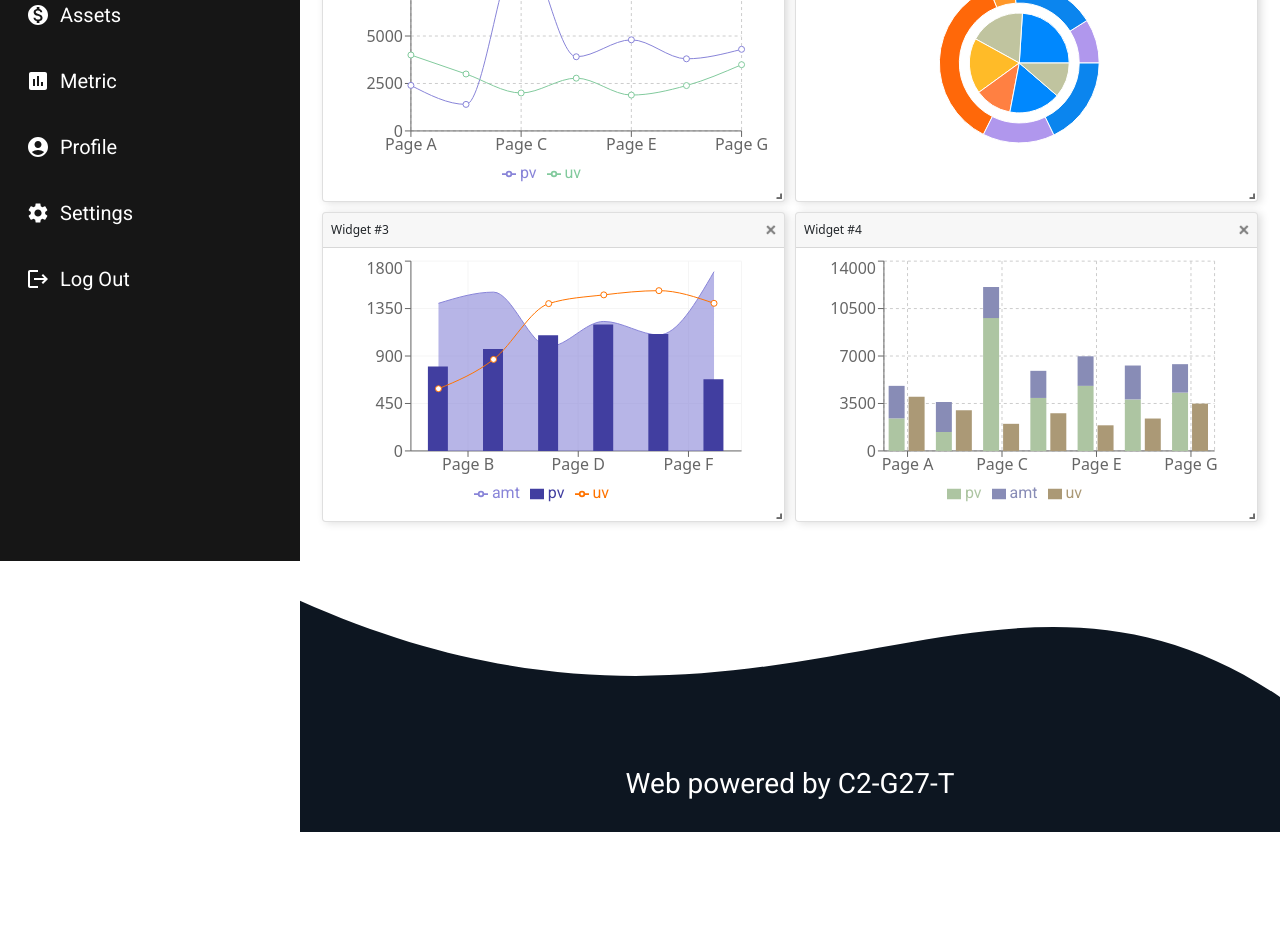
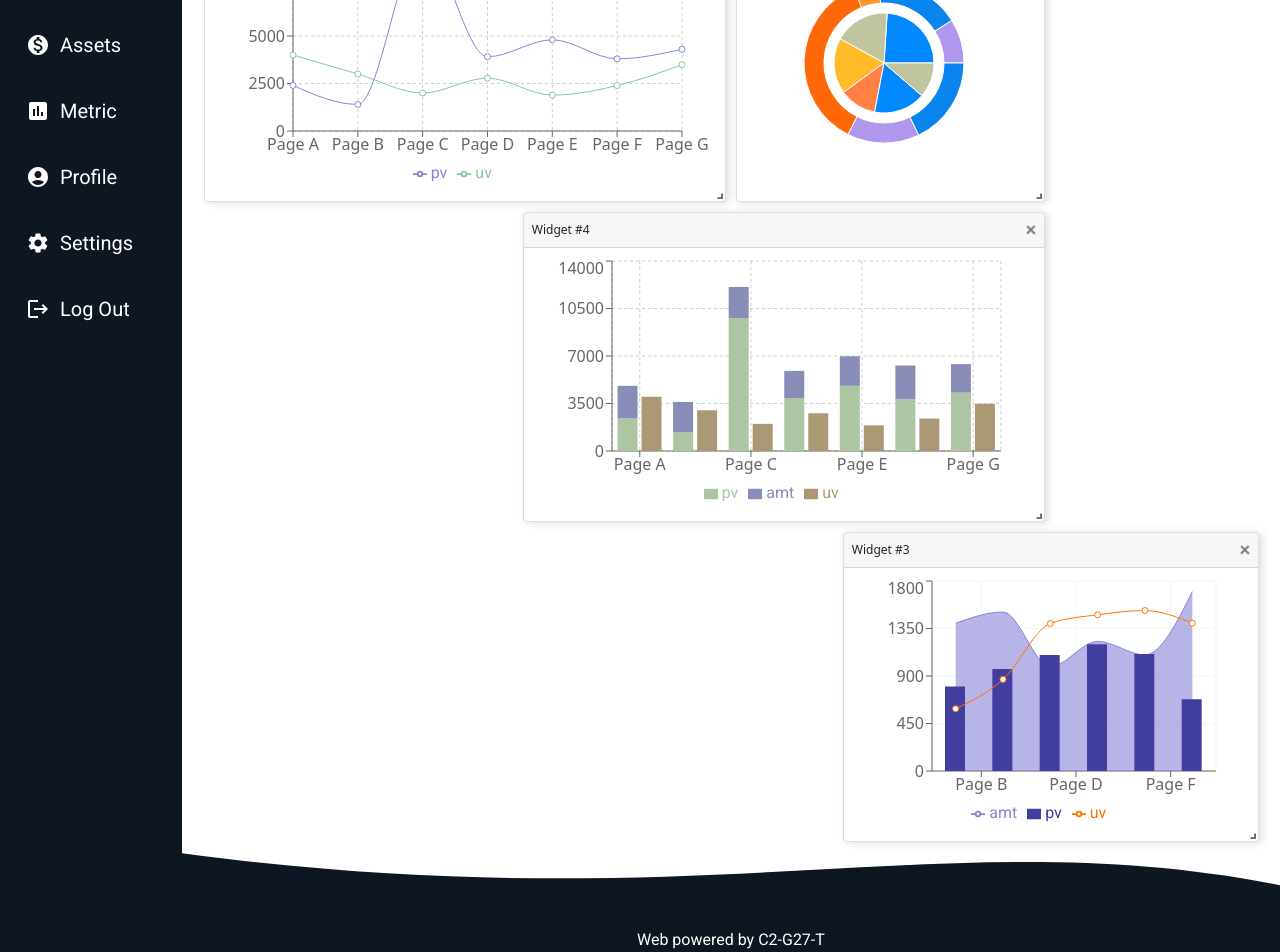
Before and after one commit to No-Country/C2-G27-Front, a React (Create React App) app: page / in a window 1280 px wide. Shown: the part 239-1191 px from the top of the page. Before the commit the page ends 1071 px from the top, so only its background shows below. Built offline with nearby package versions, Linux system fonts and the light colour scheme.

Commit message:
Some styles fixed

```diff
--- a/src/Assets/App.css
+++ b/src/Assets/App.css
@@ -49,7 +49,7 @@ img {
 .App {
   display: flex;
   flex-direction: row;
-  width: 100vw;
+  width: 100%;
 }
 
 /*ROUTING*/
@@ -63,6 +63,7 @@ img {
   align-items: flex-start;
   font-size: 2rem;
   color: var(--red-bg);
+  float: right;
 }
 
 .userCard h5 {
@@ -235,12 +236,12 @@ footer {
 }
 
 .footer-wave {
-  height: 300px;
+  height: 100px;
   overflow: hidden;
 }
 
-.footer-wave h3 {
-  transform: translate(0%, 700%);
+.footer-wave p {
+  transform: translate(0%, -100%);
 }
 
 .wave {
@@ -251,7 +252,6 @@ footer {
 .wave-svg {
   stroke: none;
   fill: var(--bg-color);
-  transform: translate(0px, 8%);
 }
 
 /*MEDIA OF LANDING*/
@@ -310,11 +310,11 @@ footer {
 /*==== SIDEBAR STYLES ======  */
 
 .sidebar {
-  width: 300px;
   padding: 10px;
-  background: var(--color-sidebar);
+  background: var(--bg-color);
   color: #fff;
-  height: 100vh;
+  height: 100%;
+  min-height: 100vh;
 }
 
 .sidebar p {
@@ -376,6 +376,7 @@ footer {
   padding: 10px 20px;
 }
 
+
 /*WIDGET COMPONENT*/
 
 .card.widget-card{
--- a/src/Components/Fooder.js
+++ b/src/Components/Fooder.js
@@ -4,8 +4,6 @@ export default function Fooder() {
   return (
     <footer>
       <div className='footer-wave'>
-        <h3>Web powered by C2-G27-T</h3>
-
         <svg
           svg
           viewBox='0 0 500 150'
@@ -17,6 +15,7 @@ export default function Fooder() {
             className='wave-svg'
           />
         </svg>
+        <p>Web powered by C2-G27-T</p>
       </div>
     </footer>
   );
--- a/src/Components/WidgetsBoard.js
+++ b/src/Components/WidgetsBoard.js
@@ -84,7 +84,7 @@ export default class WidgetsBoard extends React.PureComponent {
           <div
             key='1'
             className="widget"
-            data-grid={{ w: 3, h: 8, x: 0, y: 0, minW: 2, minH: 6 }}
+            data-grid={{ w: 5, h: 8, x: 0, y: 0, minW: 2, minH: 6 }}
           >
             <Widget
               id='1'
@@ -96,7 +96,7 @@ export default class WidgetsBoard extends React.PureComponent {
           <div
             key='2'
             className="widget"
-            data-grid={{ w: 3, h: 8, x: 3, y: 0, minW: 2, minH: 6 }}
+            data-grid={{ w: 3, h: 8, x: 5, y: 0, minW: 2, minH: 6 }}
           >
             <Widget
               id='2'
@@ -108,7 +108,7 @@ export default class WidgetsBoard extends React.PureComponent {
           <div
             key='3'
             className="widget"
-            data-grid={{ w: 3, h: 8, x: 0, y: 1, minW: 3, minH: 8 }}
+            data-grid={{ w: 4, h: 8, x: 8, y: 1, minW: 2, minH: 6 }}
           >
             <Widget
               id='3'
@@ -120,7 +120,7 @@ export default class WidgetsBoard extends React.PureComponent {
           <div
             key='4'
             className="widget"
-            data-grid={{ w: 3, h: 8, x: 3, y: 1, minW: 3, minH: 8 }}
+            data-grid={{ w: 5, h: 8, x: 3, y: 1, minW: 2, minH: 6 }}
           >
             <Widget
               id='4'
--- a/src/Pages/Home.js
+++ b/src/Pages/Home.js
@@ -13,7 +13,7 @@ export default function Home() {
 
   console.log(location);
   return (
-    <div>
+    <div style={{width:'100%', minHeight:'100vh'}}>
       <NavBarResponsive />
       <Container>
         <Row>
@@ -22,6 +22,7 @@ export default function Home() {
               <Col>
                 <SearchBar />
               </Col>
+              <Col/>
               <Col>
                 <UserCard />
               </Col>
```
